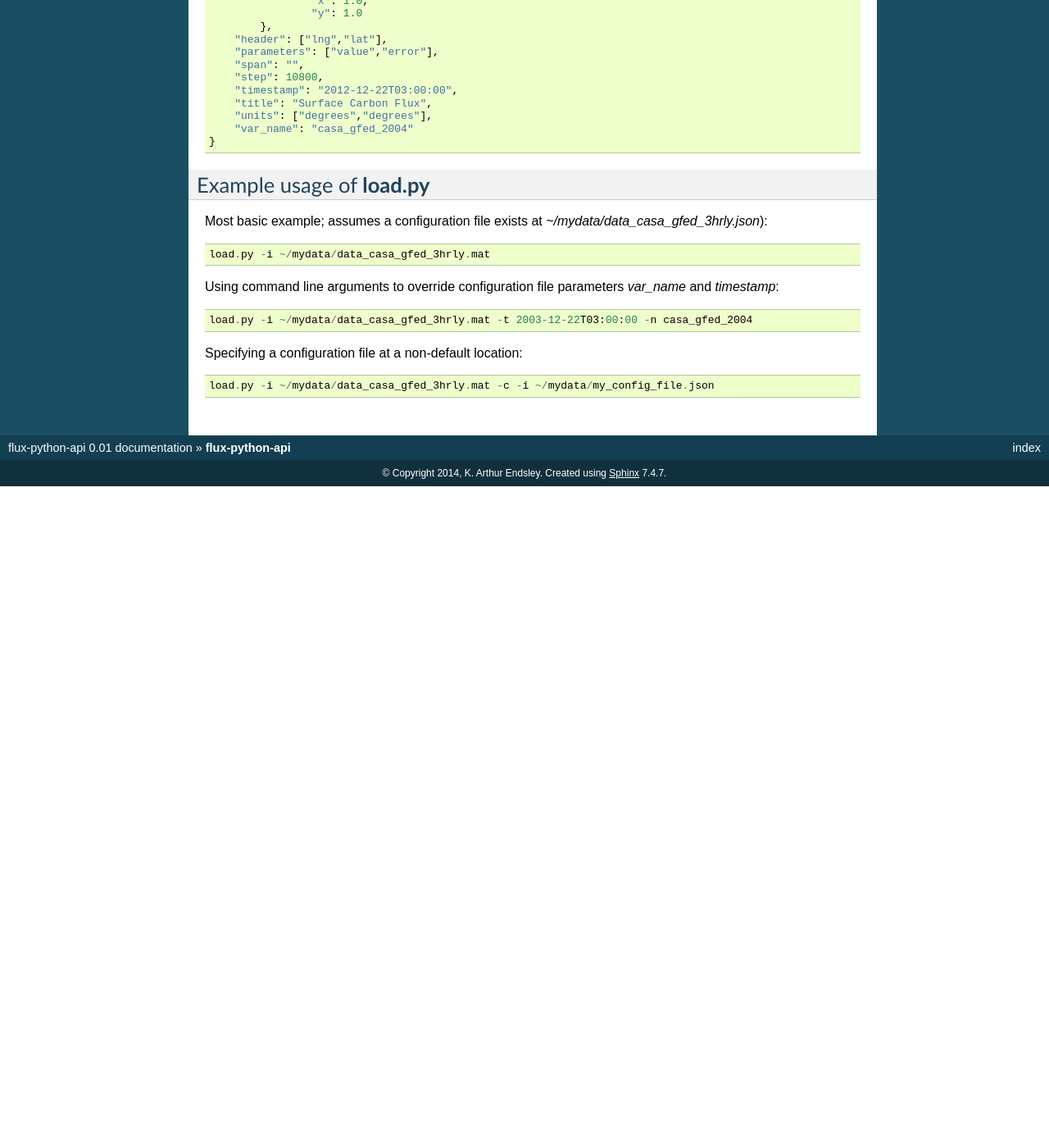
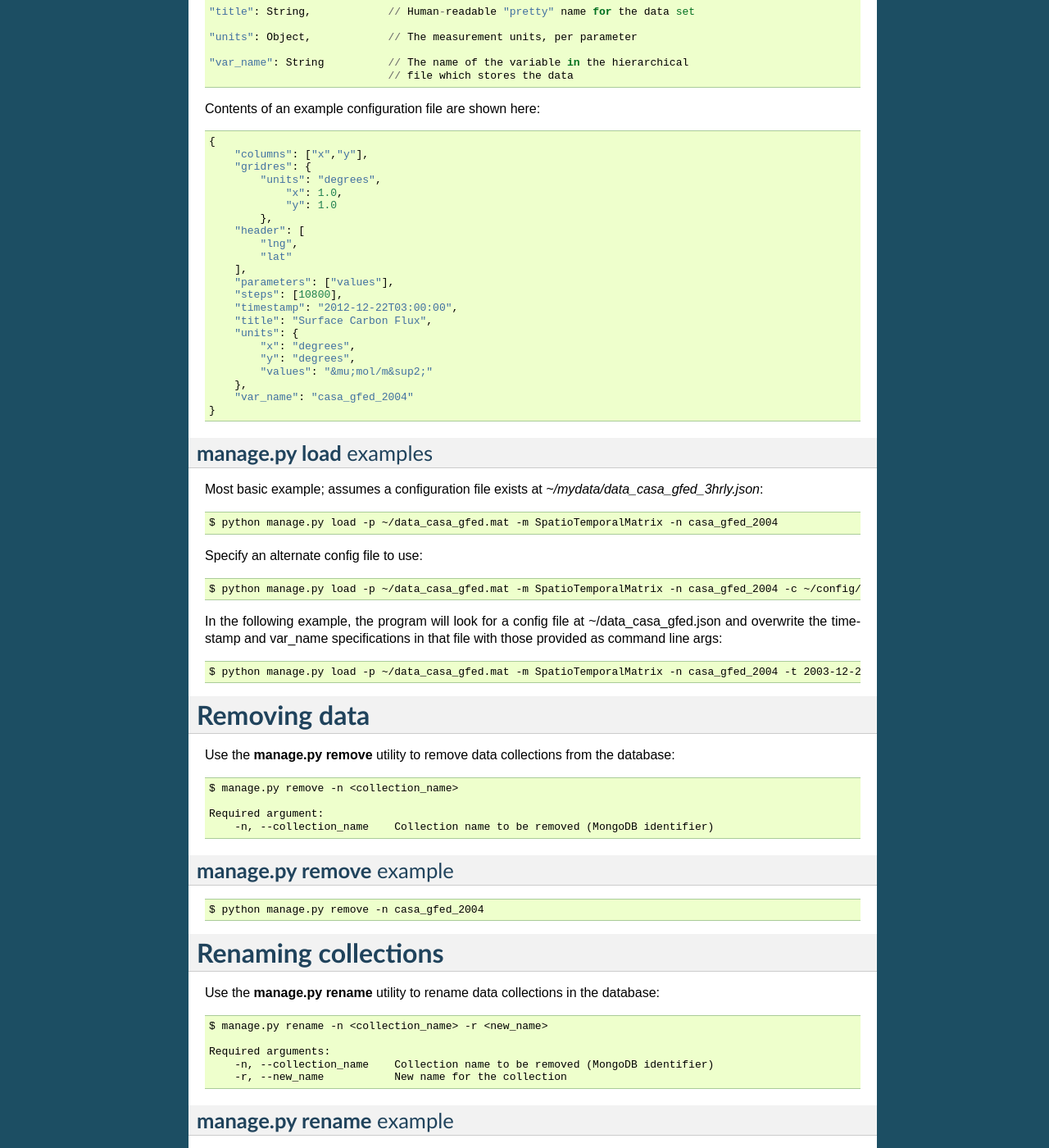
Before and after one commit to arthur-e/flux-python-api, a Sphinx documentation site: the page built from docs/index.rst, in a window 1280 px wide and 1400 px high, scrolled down 2266 px. Shown: the whole window at 82% size. Built offline with Sphinx 7.4.7, drawn with Linux system fonts in a browser that asks for light colours; formulas are drawn with MathJax 3; before the commit the page ends 2859 px from its top, so only the background shows below that; some of the changed text lies outside the part shown.

Commit message:
Added 'rename' command to manage.py; added corresponding updates to documentation

```diff
--- a/docs/index.rst
+++ b/docs/index.rst
@@ -65,23 +65,38 @@ If not using a python virtual environment, simply run **setup.py** ::
 **Loading data**
 ================================
 
-Use the **load.py** utility to load flux data from files that are in Matlab (*\*.mat*) or HDF5 (*\*.h5* or *\*.mat*) format. A description of the required configuration file and examples are provided in the next sections.
+Use the **manage.py load** utility to load flux data from files that are in Matlab (*\*.mat*) or HDF5 (*\*.h5* or *\*.mat*) format. A description of the required configuration file and examples are provided in the next sections.
 
-Usage::
+Loading with **manage.py load**::
 
-	load.py -i <inputfile> [OPTIONAL ARGUMENTS]
+    Usage:
+        manage.py load -p <filepath> -m <model> -n <collection_name> [OPTIONAL ARGS]
 
-	Required argument:
-	    -i, --ifile          Input file in Matlab (*.mat) or HDF5 (*.h5 or *.mat) format
+    Required argument:
 
-	Optional arguments:
-	    -c, --config_file    Specify location of json config file. By default, uses
-	                         input file w/ .json extension.
+        -p, --path               Directory path of input file in Matlab (*.mat)
+                                 or HDF5 (*.h5 or *.mat) format
 
-	These optional args can be used to override specifications of the config file:
-	    -n, --var_name       The name of the variable in the hierarchical file
-	                         that stores the data
-	    -t, --timestamp      An ISO 8601 timestamp for the first observation
+        -n, --collection_name    Collection name for the input file (MongoDB
+                                 identifier)
+
+        -m, --model              fluxpy/models.py model associated with the
+                                 input dataset
+
+    Optional arguments:
+
+        -c, --config_file        Specify location of json config file. By
+                                 default, seeks input file w/ .json extension.
+
+    These optional args can be used to override specifications of the config file:
+
+        -v, --var_name           The name of the variable in the hierarchical
+                                 file that stores the data
+
+        -t, --timestamp          An ISO 8601 timestamp for the first observation
+
+        -T, --title              "Pretty" name, for displaying within
+                                 visualization application
 
 
 The configuration file
@@ -116,7 +131,7 @@ Configuration file parameter schema::
 
     "title": String,            // Human-readable "pretty" name for the data set
 
-    "units": [String],          // Array of units for each field, in order
+    "units": Object,          	// The measurement units, per parameter
 
     "var_name": String         	// The name of the variable in the hierarchical
                                 // file which stores the data
@@ -127,32 +142,129 @@ Contents of an example configuration file are shown here::
 	{
 	    "columns": ["x","y"],
 	    "gridres": {
-			"units": "degrees",
-			"x": 1.0,
-			"y": 1.0
+		"units": "degrees",
+		    "x": 1.0,
+		    "y": 1.0
 		},
-	    "header": ["lng","lat"],
-	    "parameters": ["value","error"],
-	    "span": "",
-	    "step": 10800,
+	    "header": [
+	        "lng",
+	        "lat"
+	    ],
+	    "parameters": ["values"],
+	    "steps": [10800],
 	    "timestamp": "2012-12-22T03:00:00",
 	    "title": "Surface Carbon Flux",
-	    "units": ["degrees","degrees"],
+	    "units": {
+	        "x": "degrees",
+	        "y": "degrees",
+	        "values": "&mu;mol/m&sup2;"
+	    },
 	    "var_name": "casa_gfed_2004"
 	}
 
 
-Example usage of **load.py**
------------------------------
 
-Most basic example; assumes a configuration file exists at *~/mydata/data_casa_gfed_3hrly.json*)::
+**manage.py load** examples
+-----------------------------------
 
-	load.py -i ~/mydata/data_casa_gfed_3hrly.mat
+Most basic example; assumes a configuration file exists at *~/mydata/data_casa_gfed_3hrly.json*::
 
-Using command line arguments to override configuration file parameters *var_name* and *timestamp*::
+	$ python manage.py load -p ~/data_casa_gfed.mat -m SpatioTemporalMatrix -n casa_gfed_2004
 
-    load.py -i ~/mydata/data_casa_gfed_3hrly.mat -t 2003-12-22T03:00:00 -n casa_gfed_2004
+Specify an alternate config file to use::
 
-Specifying a configuration file at a non-default location::
+	$ python manage.py load -p ~/data_casa_gfed.mat -m SpatioTemporalMatrix -n casa_gfed_2004 -c ~/config/casa_gfed.json
 
-	load.py -i ~/mydata/data_casa_gfed_3hrly.mat -c -i ~/mydata/my_config_file.json
+In the following example, the program will look for a config file at ~/data_casa_gfed.json and overwrite the timestamp and var_name specifications in that file with those provided as command line args::
+
+    $ python manage.py load -p ~/data_casa_gfed.mat -m SpatioTemporalMatrix -n casa_gfed_2004 -t 2003-12-22T03:00:00 -v casa_gfed_2004
+
+
+
+**Removing data**
+================================
+
+Use the **manage.py remove** utility to remove data collections from the database::
+
+    $ manage.py remove -n <collection_name>
+
+    Required argument:
+        -n, --collection_name    Collection name to be removed (MongoDB identifier)
+
+**manage.py remove** example
+-----------------------------------
+
+::
+
+	$ python manage.py remove -n casa_gfed_2004
+
+
+**Renaming collections**
+================================
+
+Use the **manage.py rename** utility to rename data collections in the database::
+
+    $ manage.py rename -n <collection_name> -r <new_name>
+
+    Required arguments:
+        -n, --collection_name    Collection name to be removed (MongoDB identifier)
+        -r, --new_name           New name for the collection
+
+**manage.py rename** example
+-----------------------------------
+
+::
+
+	$ python manage.py rename -n casa_gfed_2004 -r casa_2004
+
+
+**Database diagnostics**
+================================
+Use the **manage.py db** utility to get diagnostic information on database contents::
+
+    $ manage.py db [OPTIONAL ARGUMENTS]
+
+    Requires one of the following flags:
+
+        -l, --list_ids           Lists collection names in the database.
+
+             Optional args with -l flag:
+                 collections :   lists collections
+                 metadata:       lists the collections w/ metadata entries
+                 coord_index:    lists the collections w/ coord_index entries
+
+        -n, --collection_name    Collection name for which to shows metadata
+
+        -a, --audit              No argument required. Performs audit of the
+                                 database, reporting any collections that are
+                                 missing corresponding metadata/coord_index
+                                 entries and any stale metadata/coord_index
+                                 entries without corresponding collections
+
+    Optional argument:
+
+        -x, --include_counts     Include count of records within each listed
+                                 collection. Valid only with a corresponding
+                                 "-l collections" flag; ignored otherwise
+
+**manage.py db** examples
+-----------------------------------
+
+List all collections and their number of records::
+
+	$ python manage.py db -l collections -x
+
+
+List all the collections with metadata entries::
+
+    $ python manage.py db -l metadata
+
+
+Show metadata for the collection with id "casa_gfed_2004"::
+
+    $ python manage.py db -n casa_gfed_2004
+
+
+Audit the database::
+
+    $ python manage.py db -a
```
Also changed, not shown: manage.py (+61 -3 lines), 5 other files.
